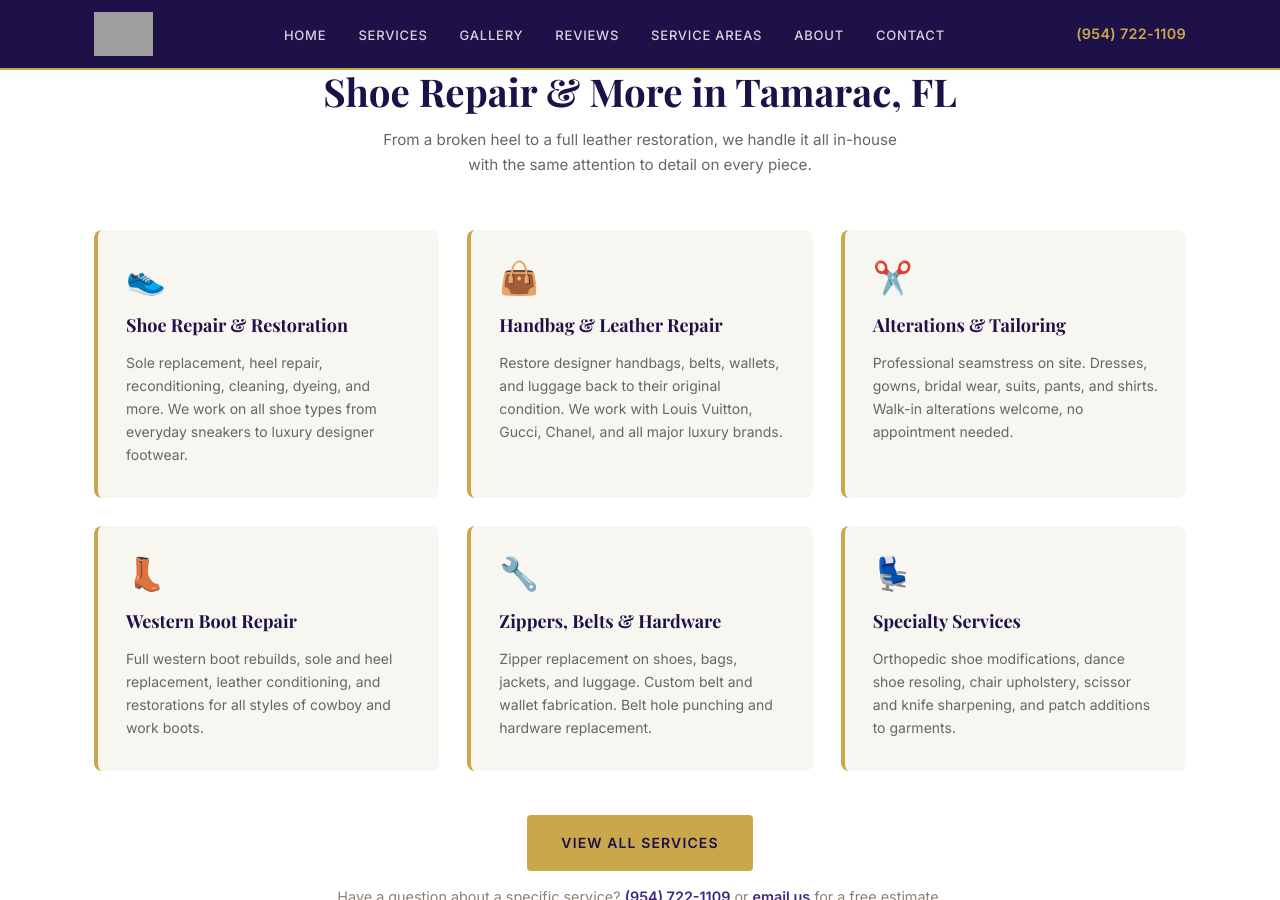
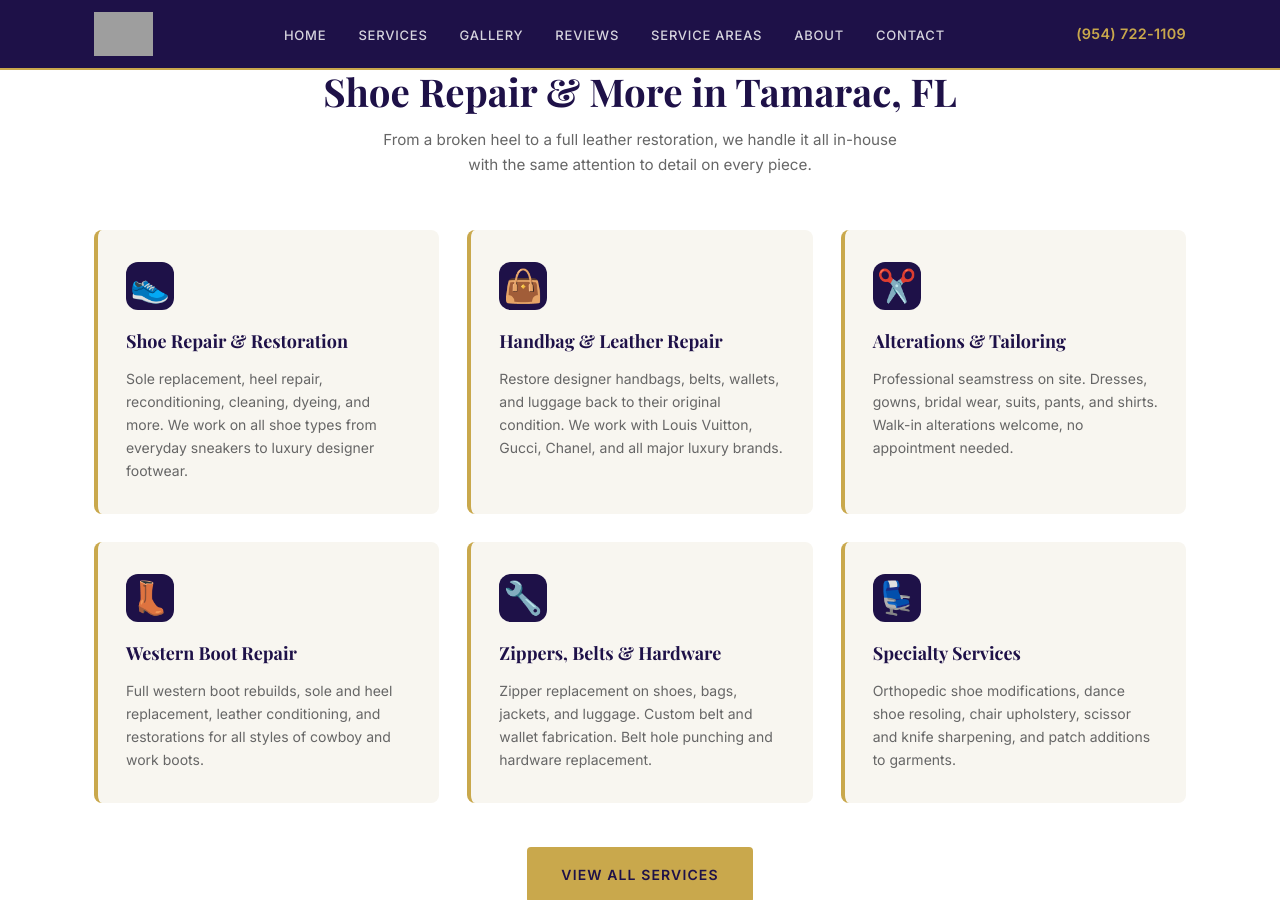
Before and after one commit to JamesBrownR/University-Shoe-Repair, a Jekyll site: the page built from index.html, in a window 1280 px wide and 900 px high, scrolled down 1720 px. Built offline with Jekyll 4.4.1, drawn with Linux system fonts in a browser that asks for light colours; grey boxes are pictures that could not be loaded.

Commit message:
Enhance CSS for service and value icons
Add styles for service card and value icons.

```diff
--- a/_includes/css.html
+++ b/_includes/css.html
@@ -1,4 +1,22 @@
  <style>
+  .service-card-icon,
+.value-icon {
+  width: 48px;
+  height: 48px;
+  background: var(--purple-dark);
+  border-radius: 12px;
+  display: flex;
+  align-items: center;
+  justify-content: center;
+  margin-bottom: 16px;
+}
+
+.service-card-icon svg,
+.value-icon svg {
+  color: var(--gold);
+  width: 24px;
+  height: 24px;
+}
     /* =============================================
        TOKENS
     ============================================= */
```
